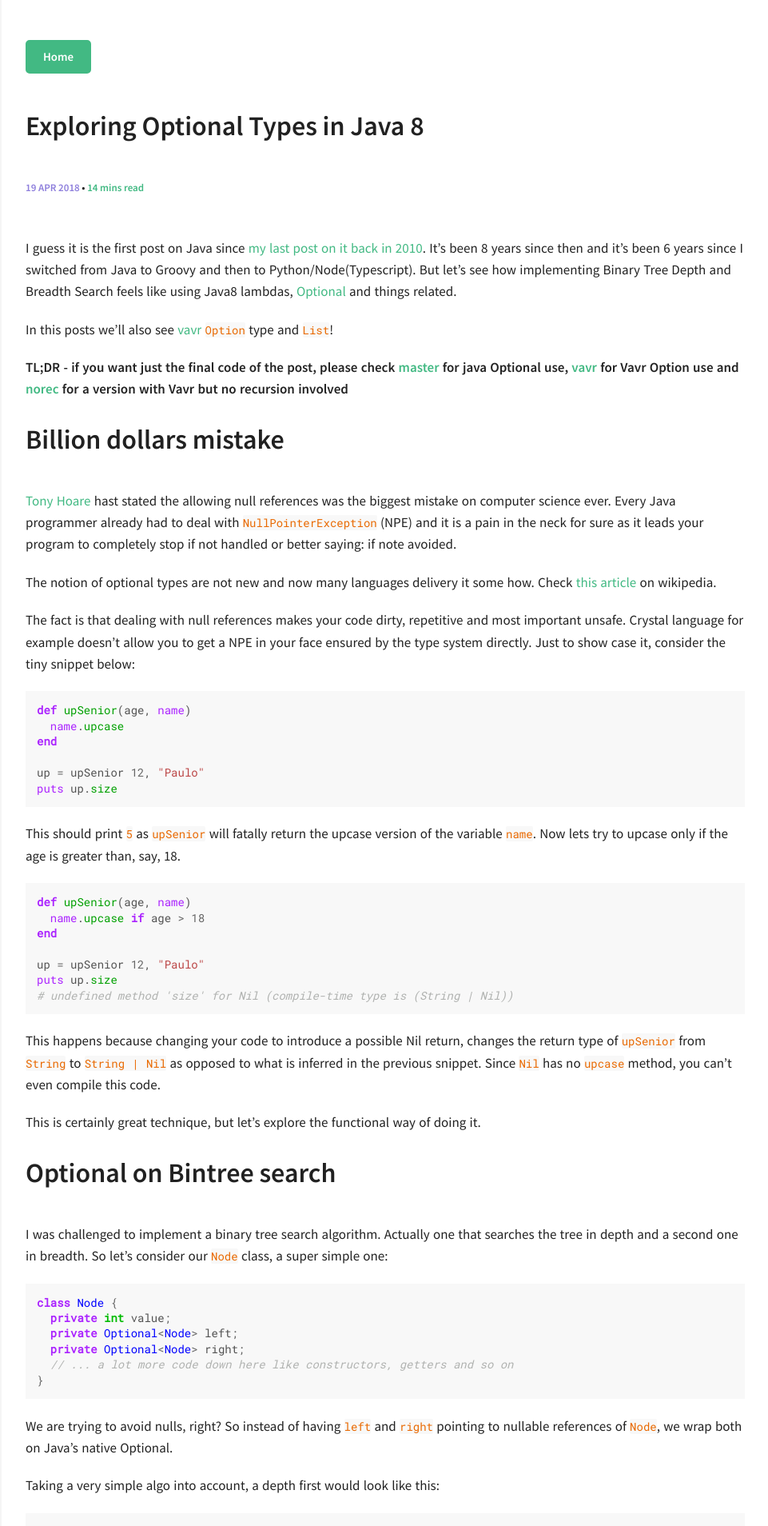
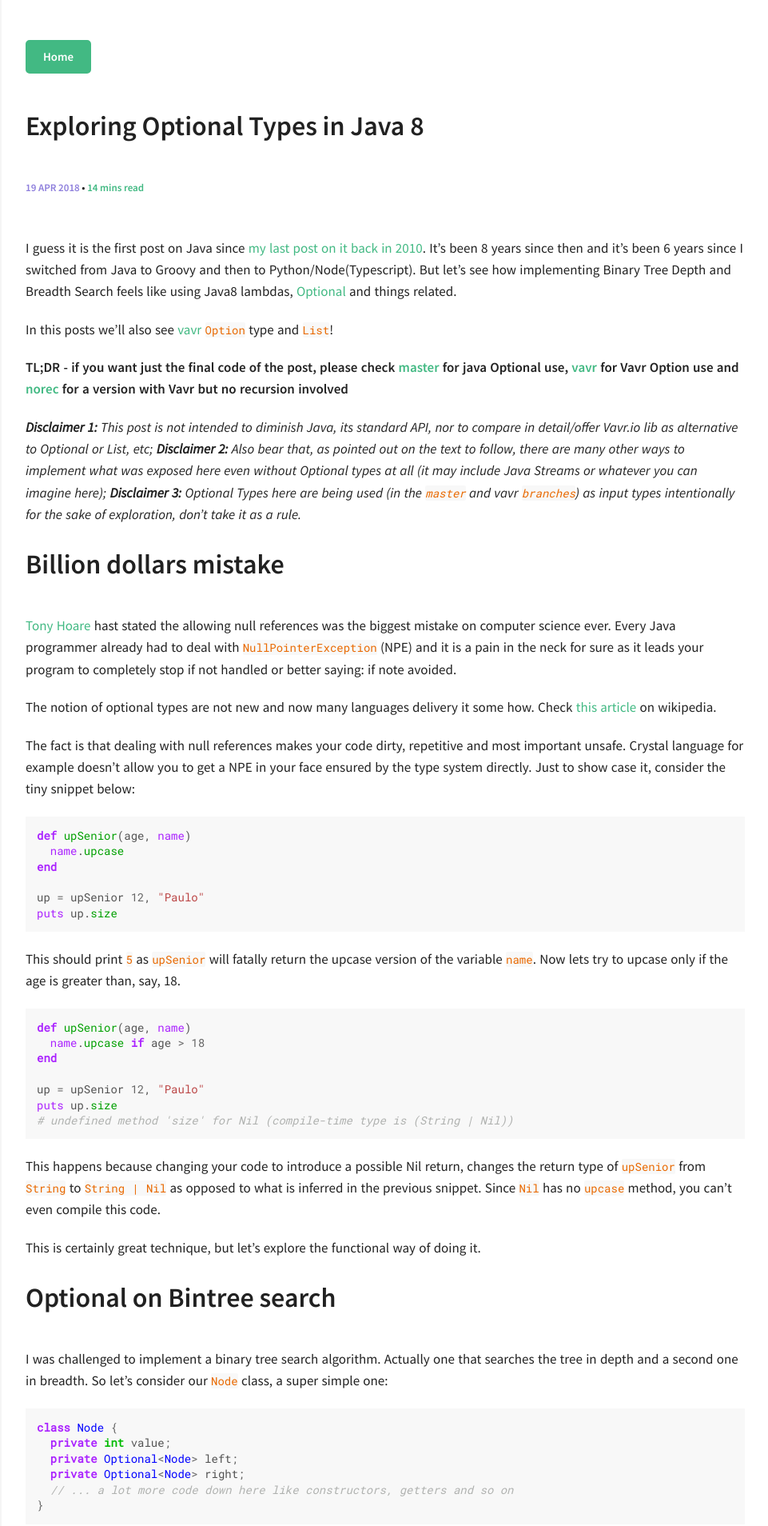
Before and after one commit to paulosuzart/paulosuzart.github.io, a Jekyll site: the page built from _posts/2018-04-19-exploring-optional-types-in-java8.md, in a window 1280 px wide. Shown: the top 1908 px of the page at 80% size, without its empty margins (318-1279 px from the left). Built offline with Jekyll 4.4.1, drawn with Linux system fonts in a browser that asks for light colours; comment, search, counter and statistics services are not loaded; some of the changed text lies outside the part shown.

Commit message:
Added disclaimer

```diff
--- a/_posts/2018-04-19-exploring-optional-types-in-java8.md
+++ b/_posts/2018-04-19-exploring-optional-types-in-java8.md
@@ -10,9 +10,12 @@ I guess it is the first post on Java since [my last post on it back in 2010](htt
 
 In this posts we'll also see [vavr](vavr.io) `Option` type and `List`!
 
+
 <!--more-->
 
 **TL;DR - if you want just the final code of the post, please check [master](https://github.com/paulosuzart/tree-search/tree/master/src/main/java/com/alice) for java Optional use, [vavr](https://github.com/paulosuzart/tree-search/tree/vavr/src/main/java/com/alice) for Vavr Option use and [norec](https://github.com/paulosuzart/tree-search/tree/norec) for a version with Vavr but no recursion involved**
+
+***Disclaimer 1:** This post is not intended to diminish Java, its standard API, nor to compare in detail/offer Vavr.io lib as alternative to Optional or List, etc; **Disclaimer 2:** Also bear that, as pointed out on the text to follow, there are many other ways to implement what was exposed here even without Optional types at all (it may include Java Streams or whatever you can imagine here); **Disclaimer 3:** Optional Types here are being used (in the `master` and vavr `branches`) as input types intentionally for the sake of exploration, don't take it as a rule.*
 
 # Billion dollars mistake
 
```
